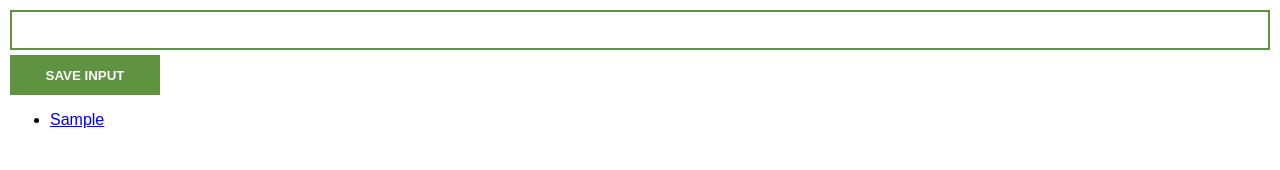
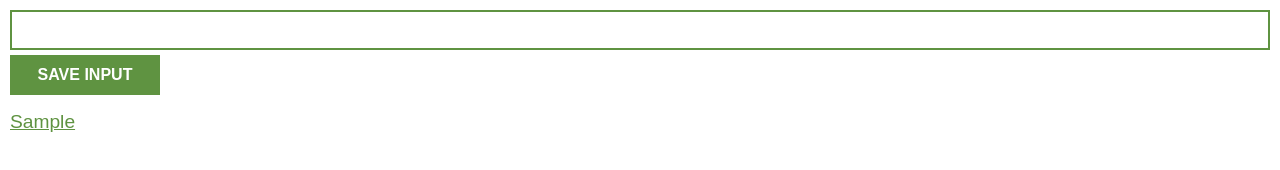
Before and after one commit to sihanas-mn/lead-tracker-chrome-extension, a plain HTML site: page index.html in a window 1280 px wide. Both pictures are taken after typing "Sample" into the empty fields and a click on the button "SAVE INPUT". Drawn offline with Linux system fonts and the light colour scheme.

Commit message:
modified:   index.css

```diff
--- a/index.css
+++ b/index.css
@@ -22,4 +22,20 @@
     width: 150px;
     border-style: none;
     font-weight: bold;
+    font-size: medium;
 }
+
+ul{
+    list-style-type: none;
+    text-align: left;
+    padding: 0;
+}
+
+li {
+    font-size: larger;
+    margin-top: 5px;
+}
+
+li a {
+    color: #5f9341;
+}
```
